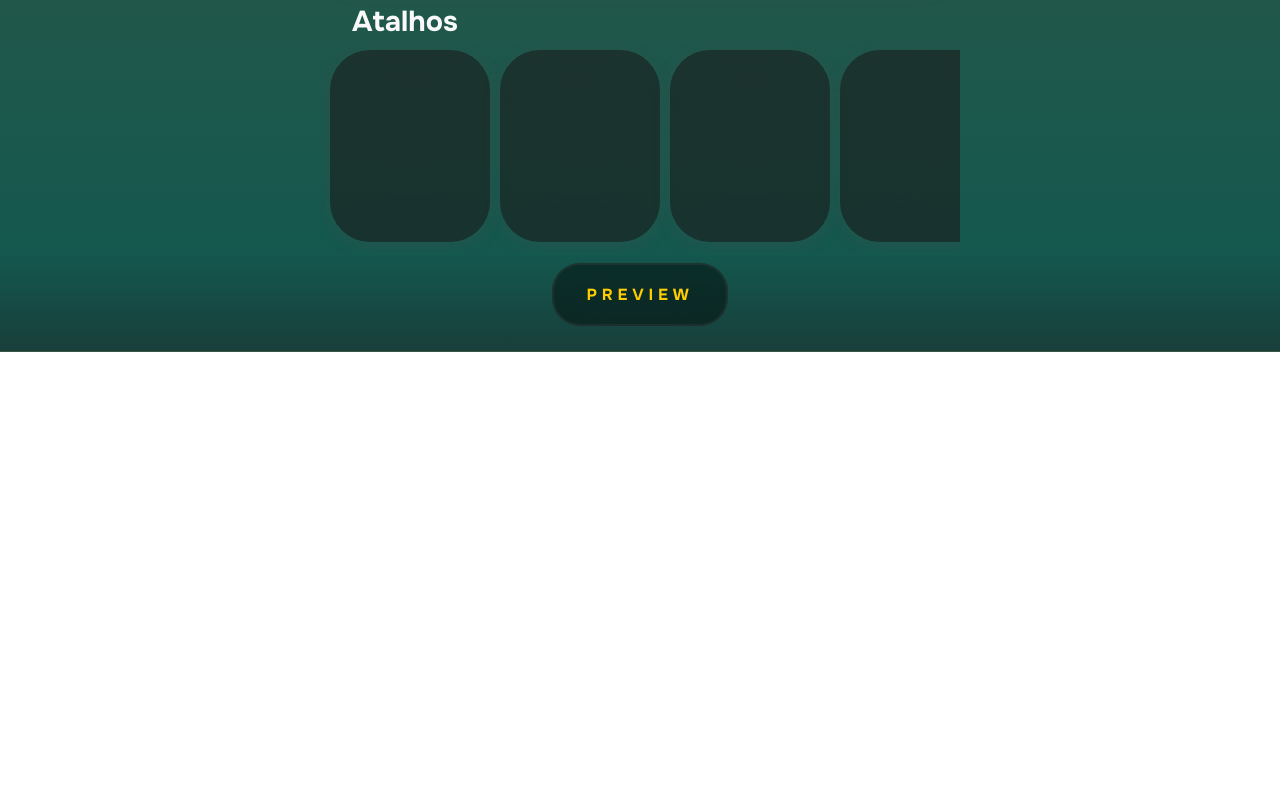
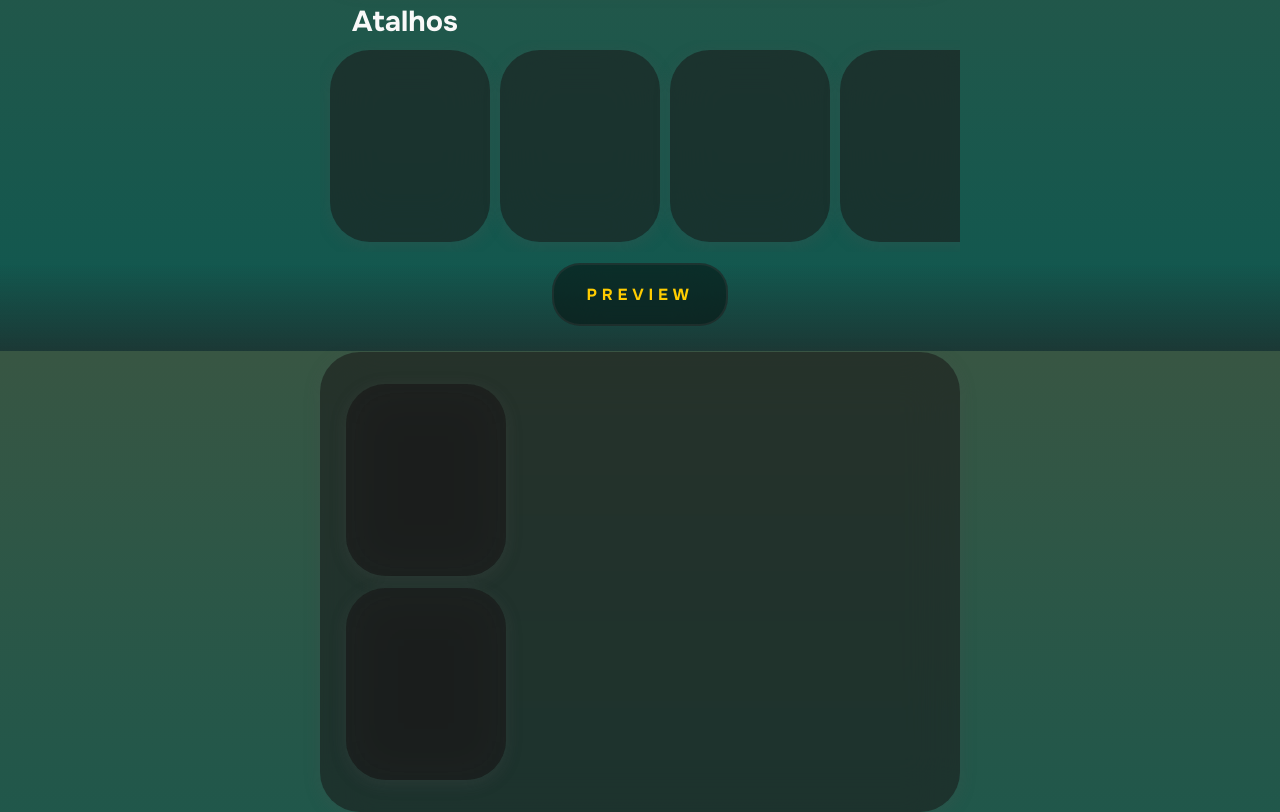
Before and after one commit to TonyRodIv/FinanceApp, a plain HTML site: page index.html in a window 1280 px wide. Shown: the part 449-1261 px from the top of the page. Before the commit the page ends 801 px from the top, so only its background shows below. Drawn offline with Linux system fonts and the light colour scheme.

Commit message:
atualiza o fundo da barra de navegação e adiciona novas seções de cartões na interface

```diff
--- a/css/main.css
+++ b/css/main.css
@@ -29,7 +29,7 @@ body {
     display: flex;
     justify-content: center;
     padding-top: 0.5rem;
-    background: linear-gradient(0deg, rgba(36, 36, 36, 0.486) 0%, rgba(51, 51, 51, 0.00) 100%);
+    background: linear-gradient(0deg, rgba(36, 36, 36, 0.603) 0%, rgba(51, 51, 51, 0.00) 90%);
 }
 
 .nav {
--- a/index.html
+++ b/index.html
@@ -69,7 +69,12 @@
         </div>
     </main>
     <div class="head"></div>
-
+    <main class="card financeMainCard">
+        <div class="cardMedium">
+        </div>
+        <div class="cardMedium">
+        </div>
+    </main>
     <script src="js/main.js"></script>
 </body>
 
```
